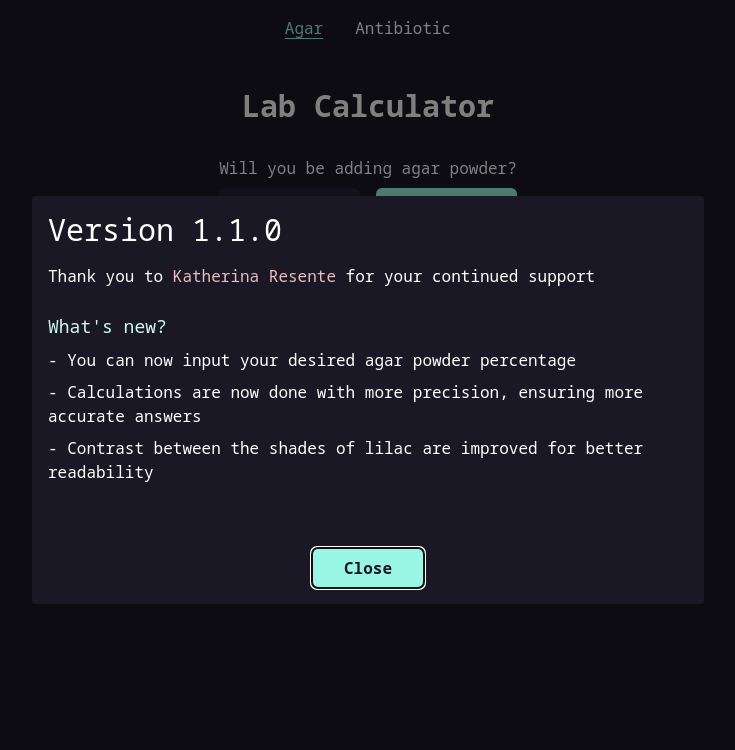
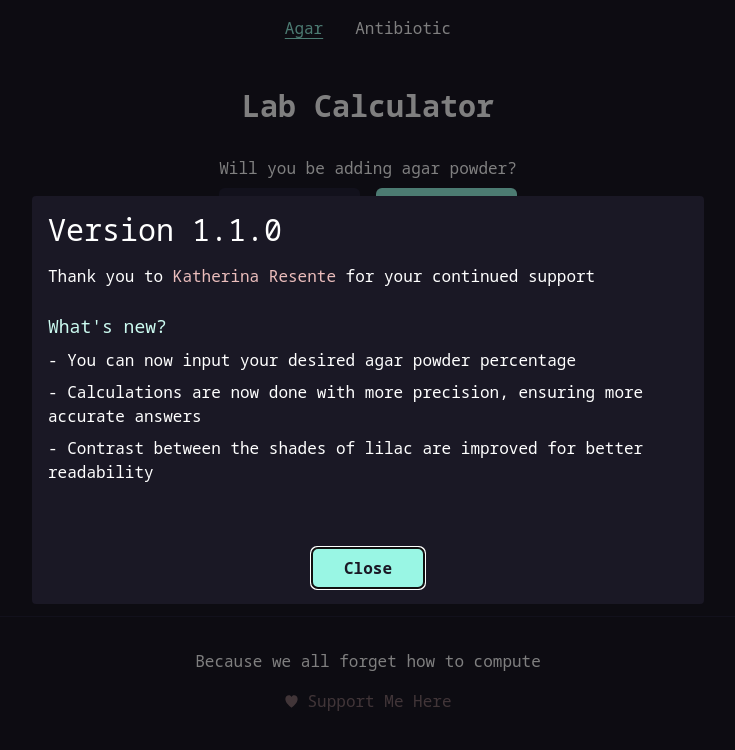
Before and after one commit to JNer1/lab-calculator, a Next.js app: page / in a window 1280 px wide. Shown: the top 750 px of the page, without its empty margins (272-1007 px from the left). Built offline with nearby package versions, Linux system fonts and the light colour scheme.

Commit message:
feat: add dialog to donate

```diff
--- a/app/layout.tsx
+++ b/app/layout.tsx
@@ -1,5 +1,7 @@
 import { Noto_Sans_Mono } from "next/font/google";
 import "../styles/globals.css";
+
+import DonationDialog from "../components/DonationDialog";
 
 const notoSansMono = Noto_Sans_Mono({
   subsets: ["latin", "greek"],
@@ -18,6 +20,10 @@ export default function RootLayout({
         className={`${notoSansMono.variable} bg-lilac-900 font-mono text-white`}
       >
         {children}
+        <footer className="flex flex-col items-center justify-center gap-4 border-t border-lilac-700 p-8">
+          <p>Because we all forget how to compute</p>
+          <DonationDialog />
+        </footer>
       </body>
     </html>
   );
--- /dev/null
+++ b/components/DonationDialog.tsx
@@ -0,0 +1,86 @@
+"use client";
+
+import * as AlertDialog from "@radix-ui/react-alert-dialog";
+import { useState } from "react";
+import Link from "next/link";
+import GlobeSvg from "./GlobeSvg";
+import HeartSvg from "./HeartSvg";
+
+const DonationDialog = () => {
+  const [showDonationDialog, setShowDonationDialog] = useState(false);
+
+  return (
+    <AlertDialog.Root open={showDonationDialog}>
+      <AlertDialog.Trigger asChild>
+        <button
+          className="w-fit text-rose/50 transition-colors  duration-150 hover:text-rose focus:text-rose"
+          onClick={() => {
+            setShowDonationDialog(true);
+          }}
+        >
+          <div className="flex items-center justify-center gap-2">
+            <HeartSvg />
+            <span>Support Me Here</span>
+          </div>
+        </button>
+      </AlertDialog.Trigger>
+      <AlertDialog.Overlay className="full fixed inset-0 w-full bg-black/50" />
+
+      <AlertDialog.Content
+        className="fixed left-1/2  top-1/2 w-11/12  max-w-2xl -translate-x-1/2 -translate-y-1/2 rounded bg-lilac-900 p-4 text-lilac-100 md:p-8 "
+        onEscapeKeyDown={() => {
+          setShowDonationDialog(false);
+        }}
+      >
+        <AlertDialog.Title className="pb-8 text-xl md:text-3xl">
+          Where are you from?
+        </AlertDialog.Title>
+
+        <AlertDialog.Description asChild>
+          <div className="flex w-full justify-around gap-4 text-sm text-rose md:text-base">
+            <Link
+              href={"/support"}
+              className={
+                "flex w-1/2 flex-col items-center justify-center gap-4 bg-lilac-700 p-4 hover:bg-lilac-500 md:py-8"
+              }
+              onClick={() => {
+                setShowDonationDialog(false);
+              }}
+            >
+              <span className="h-3/4 text-4xl">PH</span>
+              <span>Philippines</span>
+            </Link>
+            <a
+              href="https://ko-fi.com/javierneri"
+              target="_blank"
+              rel="noopener noreferrer"
+              className="flex w-1/2 flex-col items-center justify-center gap-4 bg-lilac-700 p-4 transition-colors duration-150 hover:bg-lilac-500  md:py-8"
+            >
+              <div className="flex h-3/4 items-center justify-center">
+                <GlobeSvg width="2.25rem" height="2.25rem" />
+              </div>
+              <span>International</span>
+            </a>
+          </div>
+        </AlertDialog.Description>
+
+        <div className="flex justify-center pt-16">
+          <AlertDialog.Cancel
+            asChild
+            className="rounded-md bg-lilac-700 px-8 py-2 font-semibold hover:bg-teal-200 hover:text-lilac-900 focus:bg-teal-200 focus:text-lilac-900"
+          >
+            <button
+              onClick={() => {
+                setShowDonationDialog(false);
+              }}
+            >
+              Cancel
+            </button>
+          </AlertDialog.Cancel>
+        </div>
+      </AlertDialog.Content>
+    </AlertDialog.Root>
+  );
+};
+
+export default DonationDialog;
--- /dev/null
+++ b/components/GlobeSvg.tsx
@@ -0,0 +1,42 @@
+import { SvgProps } from "../types/Svg";
+
+const GlobeSvg = ({ width = "15", height = "15" }: SvgProps) => {
+  return (
+    <>
+      <svg
+        width={width}
+        height={height}
+        viewBox="0 0 15 15"
+        fill="none"
+        xmlns="http://www.w3.org/2000/svg"
+      >
+        <path
+          d="M7.49996 1.80002C4.35194 1.80002 1.79996 4.352 1.79996 7.50002C1.79996 10.648 4.35194 13.2 7.49996 13.2C10.648 13.2 13.2 10.648 13.2 7.50002C13.2 4.352 10.648 1.80002 7.49996 1.80002ZM0.899963 7.50002C0.899963 3.85494 3.85488 0.900024 7.49996 0.900024C11.145 0.900024 14.1 3.85494 14.1 7.50002C14.1 11.1451 11.145 14.1 7.49996 14.1C3.85488 14.1 0.899963 11.1451 0.899963 7.50002Z"
+          fill="currentColor"
+          fillRule="evenodd"
+          clipRule="evenodd"
+        ></path>
+        <path
+          d="M13.4999 7.89998H1.49994V7.09998H13.4999V7.89998Z"
+          fill="currentColor"
+          fillRule="evenodd"
+          clipRule="evenodd"
+        ></path>
+        <path
+          d="M7.09991 13.5V1.5H7.89991V13.5H7.09991zM10.375 7.49998C10.375 5.32724 9.59364 3.17778 8.06183 1.75656L8.53793 1.24341C10.2396 2.82218 11.075 5.17273 11.075 7.49998 11.075 9.82724 10.2396 12.1778 8.53793 13.7566L8.06183 13.2434C9.59364 11.8222 10.375 9.67273 10.375 7.49998zM3.99969 7.5C3.99969 5.17611 4.80786 2.82678 6.45768 1.24719L6.94177 1.75281C5.4582 3.17323 4.69969 5.32389 4.69969 7.5 4.6997 9.67611 5.45822 11.8268 6.94179 13.2472L6.45769 13.7528C4.80788 12.1732 3.9997 9.8239 3.99969 7.5z"
+          fill="currentColor"
+          fillRule="evenodd"
+          clipRule="evenodd"
+        ></path>
+        <path
+          d="M7.49996 3.95801C9.66928 3.95801 11.8753 4.35915 13.3706 5.19448 13.5394 5.28875 13.5998 5.50197 13.5055 5.67073 13.4113 5.83948 13.198 5.89987 13.0293 5.8056 11.6794 5.05155 9.60799 4.65801 7.49996 4.65801 5.39192 4.65801 3.32052 5.05155 1.97064 5.8056 1.80188 5.89987 1.58866 5.83948 1.49439 5.67073 1.40013 5.50197 1.46051 5.28875 1.62927 5.19448 3.12466 4.35915 5.33063 3.95801 7.49996 3.95801zM7.49996 10.85C9.66928 10.85 11.8753 10.4488 13.3706 9.6135 13.5394 9.51924 13.5998 9.30601 13.5055 9.13726 13.4113 8.9685 13.198 8.90812 13.0293 9.00238 11.6794 9.75643 9.60799 10.15 7.49996 10.15 5.39192 10.15 3.32052 9.75643 1.97064 9.00239 1.80188 8.90812 1.58866 8.9685 1.49439 9.13726 1.40013 9.30601 1.46051 9.51924 1.62927 9.6135 3.12466 10.4488 5.33063 10.85 7.49996 10.85z"
+          fill="currentColor"
+          fillRule="evenodd"
+          clipRule="evenodd"
+        ></path>
+      </svg>
+    </>
+  );
+};
+
+export default GlobeSvg;
--- /dev/null
+++ b/components/HeartSvg.tsx
@@ -0,0 +1,26 @@
+type SvgProps = {
+  width?: string;
+  height?: string;
+};
+const HeartSvg = ({ width = "15", height = "15" }: SvgProps) => {
+  return (
+    <>
+      <svg
+        width={width}
+        height={height}
+        viewBox="0 0 15 15"
+        fill="none"
+        xmlns="http://www.w3.org/2000/svg"
+      >
+        <path
+          d="M1.35248 4.90532C1.35248 2.94498 2.936 1.35248 4.89346 1.35248C6.25769 1.35248 6.86058 1.92336 7.50002 2.93545C8.13946 1.92336 8.74235 1.35248 10.1066 1.35248C12.064 1.35248 13.6476 2.94498 13.6476 4.90532C13.6476 6.74041 12.6013 8.50508 11.4008 9.96927C10.2636 11.3562 8.92194 12.5508 8.00601 13.3664C7.94645 13.4194 7.88869 13.4709 7.83291 13.5206C7.64324 13.6899 7.3568 13.6899 7.16713 13.5206C7.11135 13.4709 7.05359 13.4194 6.99403 13.3664C6.0781 12.5508 4.73641 11.3562 3.59926 9.96927C2.39872 8.50508 1.35248 6.74041 1.35248 4.90532Z"
+          fill="currentColor"
+          fillRule="evenodd"
+          clipRule="evenodd"
+        ></path>
+      </svg>
+    </>
+  );
+};
+
+export default HeartSvg;
```
Also changed, not shown: types/Svg.ts (added).
